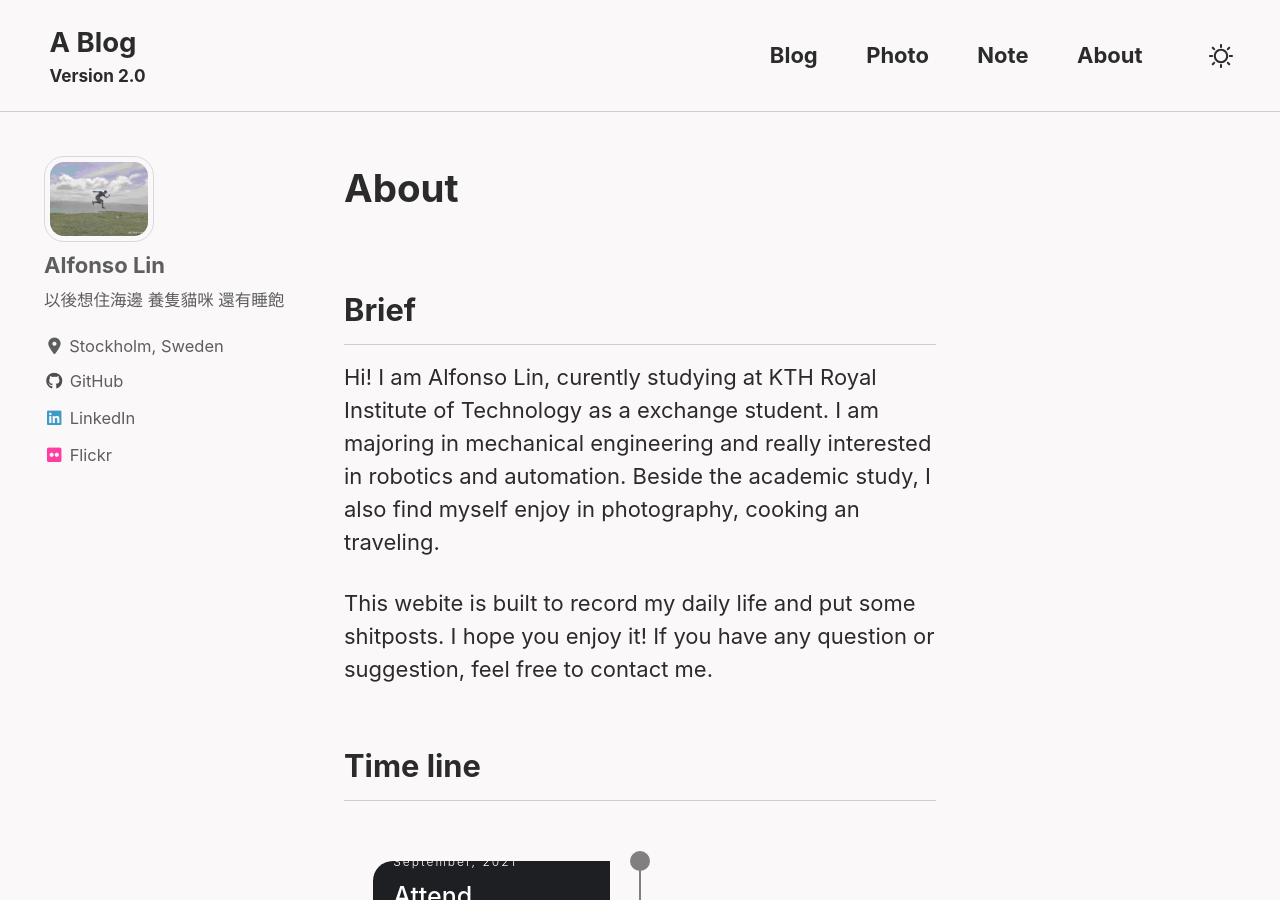
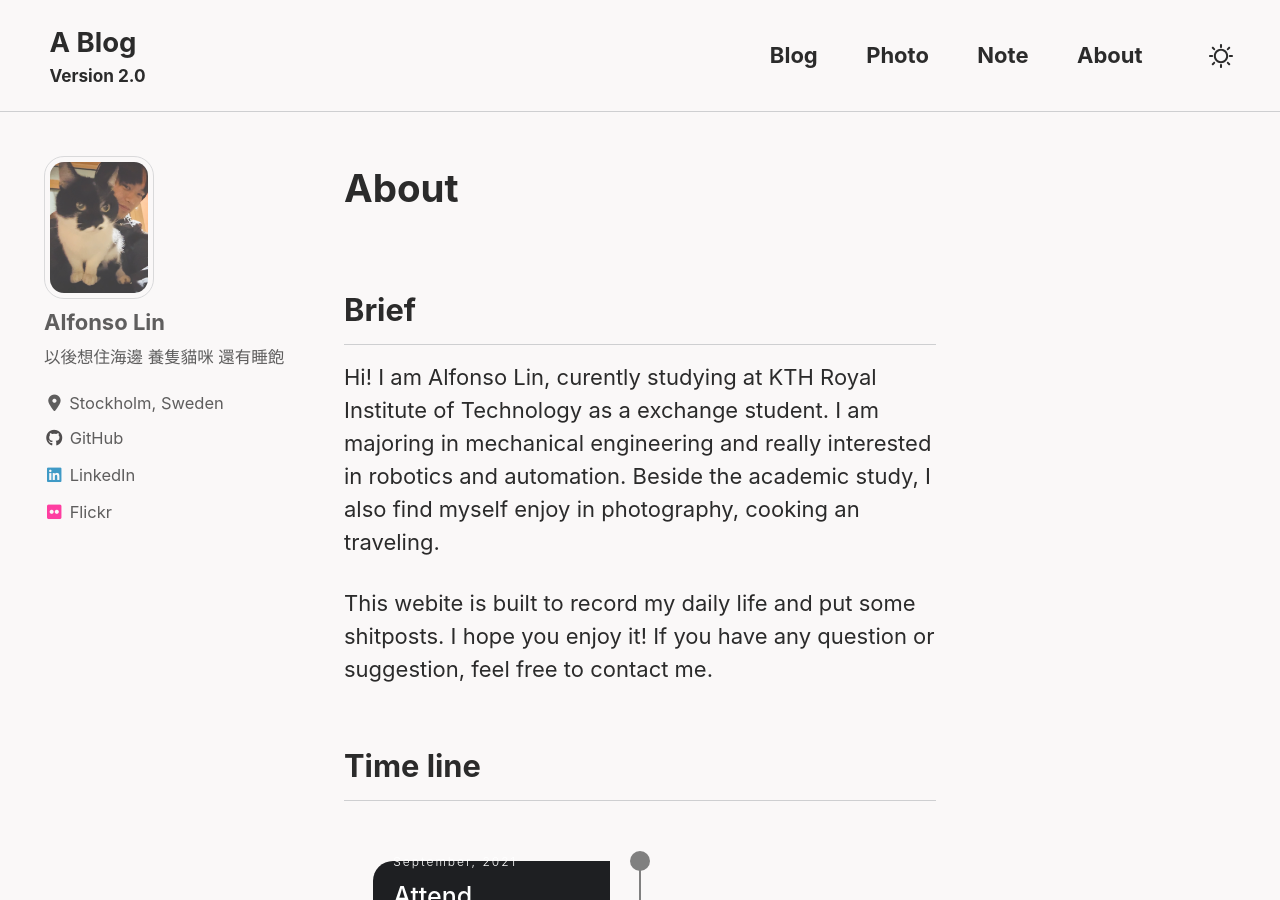
Before and after one commit to zebra314/zebra314.github.io, a Jekyll site: the page built from _pages/about.md, in a window 1280 px wide and 900 px high. Built offline with Jekyll 4.4.1, drawn with Linux system fonts in a browser that asks for light colours; cached includes are drawn as plain includes; nearby versions of some CDN libraries.

Commit message:
Update author image

```diff
--- a/_config.yml
+++ b/_config.yml
@@ -105,7 +105,7 @@ analytics:
 # Site Author
 author:
   name             : "Alfonso Lin"
-  avatar           : "/assets/image/jump.jpg"
+  avatar           : "/assets/image/cat.jpg"
   bio              : "以後想住海邊 養隻貓咪 還有睡飽"
   location         : "Stockholm, Sweden"
   email            :
```
Also changed, not shown: assets/image/cat.jpg (added), assets/image/jump.jpg (deleted).
